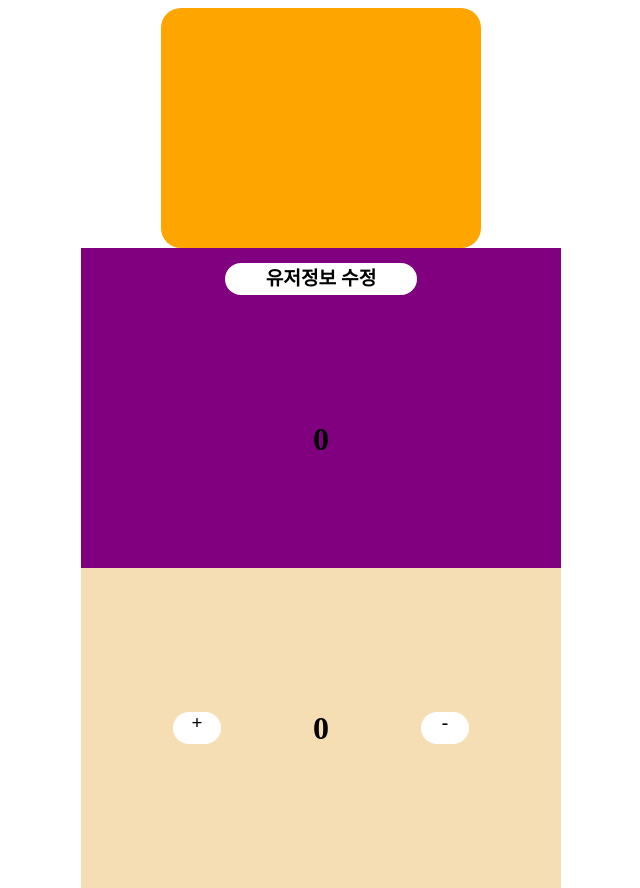
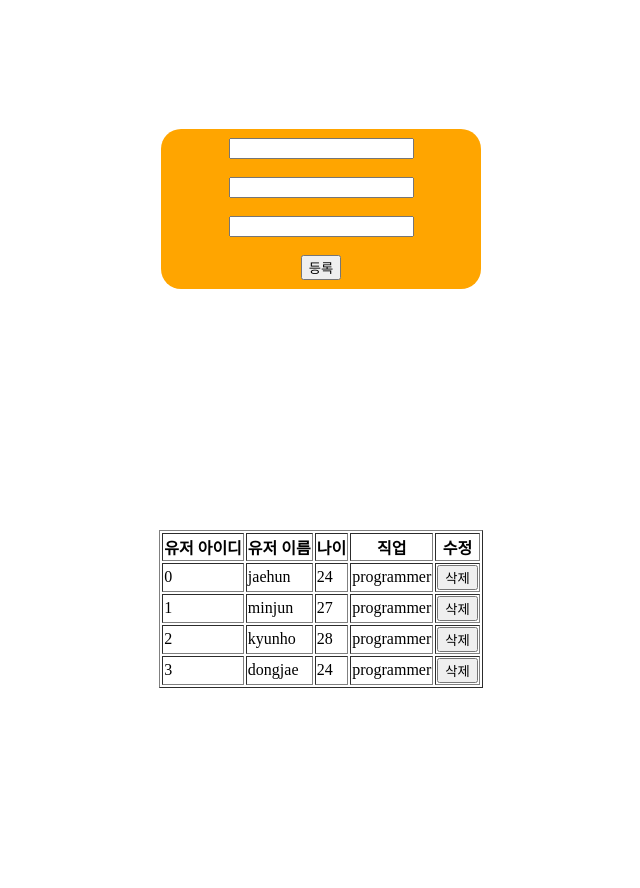
Before and after one commit to HoCG/Hook-Dive, a React (Vite) app: page / in a window 1280 px wide. Shown: the whole page, without its empty margins (319-959 px from the left). After the commit the page ends 816 px from the top, so only its background shows below. Built offline with nearby package versions, Linux system fonts and the light colour scheme; no server answers.

Commit message:
useRef의 활용, 왜 우리는 useMemo를 써야하는가?

```diff
--- a/src/App.tsx
+++ b/src/App.tsx
@@ -7,7 +7,7 @@ import UseCallback from './components/useCallback/UseCallback';
 const App: React.FC = () => {
   return (
     <div>
-      <UseCallback></UseCallback>
+      <UseReducer></UseReducer>
     </div>
   )
 }
--- a/src/components/useReducer/UseReducer.tsx
+++ b/src/components/useReducer/UseReducer.tsx
@@ -1,4 +1,4 @@
-import React, { useReducer, useState } from 'react';
+import React, { useReducer, useState, useRef } from 'react';
 import styled from 'styled-components';
 import TableElement from './TableElement';
 
@@ -57,25 +57,21 @@ const reducer = (state: userType[], action: any): userType[] => {
 const UseReducer: React.FC = () => {
   //우리가 유저배열이 있는데 이값을 변화시켜주기 setter를 불러와 사용해야 할때가 있다.
   //근데 값이 바뀌어야 할때마다 계속 set~~~이걸 해준다? 무척 비효율적이다. 바로 이러한 상황을 방지하고자, useReducer를 사용하는거다. 자, 각설하고 한번 써보도록 하자.
-  const [newUser, setNewUser] = useState<userType>({
-    id: 23,
-    name: '',
-    age: 0,
-    job: ''
-  });
   //useReducer는 dispatch를 통해 상태를 변화시킨다.
   const [users, dispatch] = useReducer(reducer, initialUser);
-  const handleChangeNewUser = (e: React.ChangeEvent<HTMLInputElement>) => {
-    setNewUser({
-      ...newUser,
-      [e.target.name]: e.target.value,
-    });
-  };
+  const nameRef = useRef();
+  const ageRef = useRef();
+  const jobRef = useRef();
   const addUser = () => {
     //이렇게 dispatch에 대한 타입과 전달돼야하는 payload값을 정의하자.
     dispatch({
       type: "ADD",
-      user: newUser
+      user: {
+        id: users.length,
+        name: nameRef.current.value,
+        age: ageRef.current.value,
+        job: jobRef.current.value
+      }
     });
   };
   const deleteUser = (user: userType) => {
@@ -87,9 +83,9 @@ const UseReducer: React.FC = () => {
   return (
     <UseReducerContainer>
       <UserCreateForm>
-        <input name='name' onChange={handleChangeNewUser}/>
-        <input name='age' type='number' onChange={handleChangeNewUser}/>
-        <input name='job' onChange={handleChangeNewUser}/>
+        <input name='name' ref={nameRef}/>
+        <input name='age' ref={ageRef} type='number'/>
+        <input name='job' ref={jobRef}/>
         <button onClick={addUser}>등록</button>
       </UserCreateForm>
       <table border={1}>
```
Also changed, not shown: src/components/useMemo/UseMemo.tsx (+16 -12 lines), src/components/useMemo/WhyNeedUseMemo.tsx (added, +44 -0 lines).
